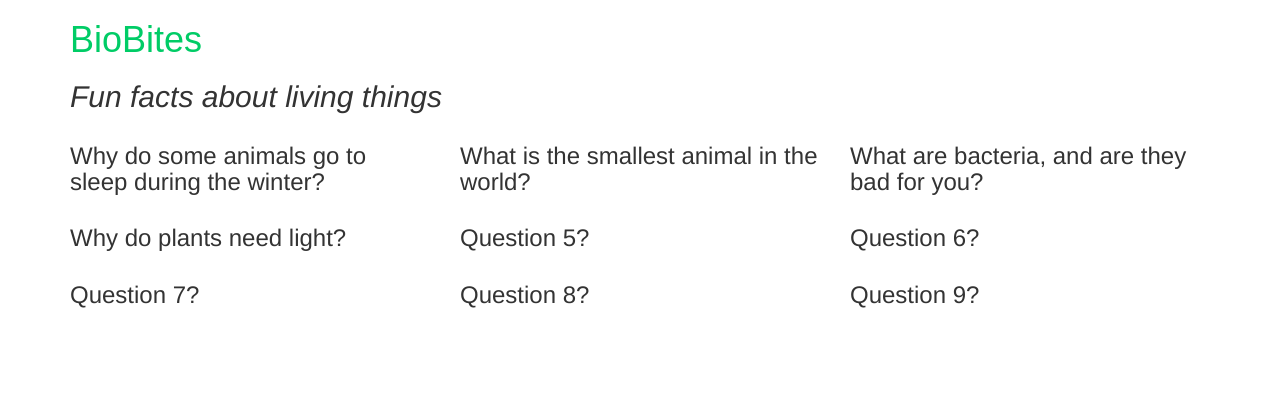
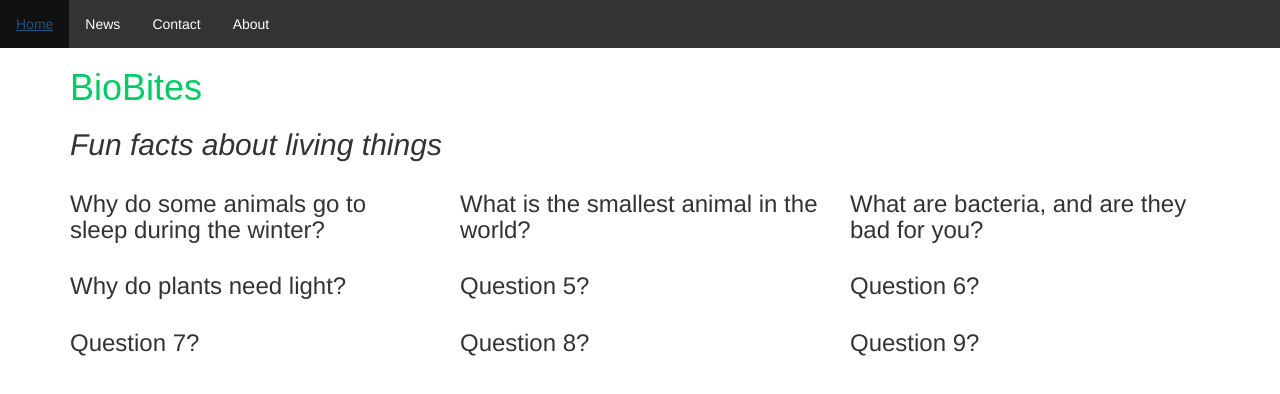
Before and after one commit to LaraBusby/Website-Code-First, a plain HTML site: page index.html in a window 1280 px wide. Drawn offline with Linux system fonts and the light colour scheme.

Commit message:
added header

```diff
--- a/index.html
+++ b/index.html
@@ -4,8 +4,39 @@
 	<link href='Website-Code-First/bootstrap-3.3.7-dist/css/bootstrap.css' rel='stylesheet'>
 	<link rel="stylesheet", type="text/css" href="style.css">
 	<title>BioBites</title>
+<style>
+  ul {
+    list-style-type: none;
+    margin: 0;
+    padding: 0;
+    overflow: hidden;
+    background-color: #333;
+}
+
+li {
+    float: left;
+}
+
+li a {
+    display: block;
+    color: white;
+    text-align: center;
+    padding: 14px 16px;
+    text-decoration: none;
+}
+
+li a:hover {
+    background-color: #111;
+}
+</style>
 </head>
 <body>
+<ul>
+  <li><a class="active" href="#home">Home</a></li>
+  <li><a href="#news">News</a></li>
+  <li><a href="#contact">Contact</a></li>
+  <li><a href="#about">About</a></li>
+</ul>
 <div class="container">
   	<h1>BioBites</h1>
  	<h2><em>Fun facts about living things</em></h2>
```
